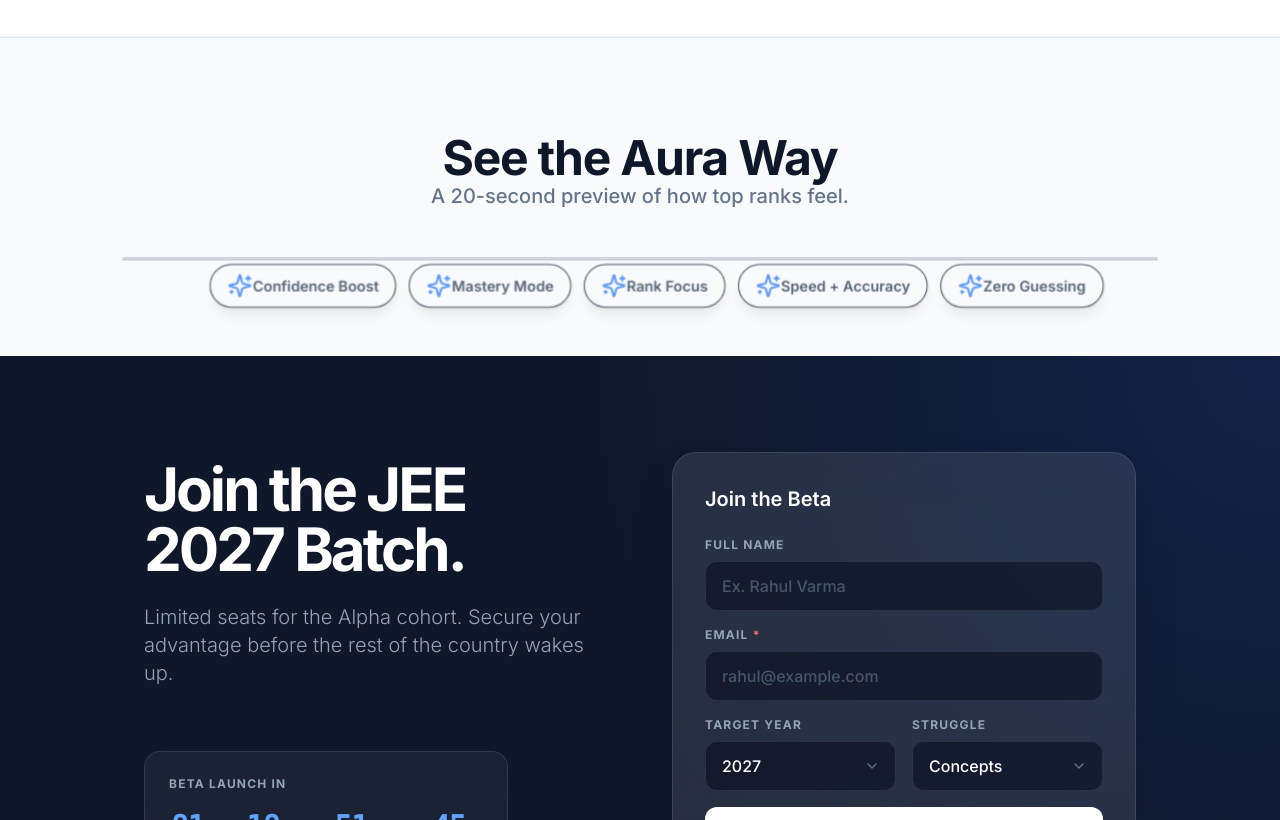
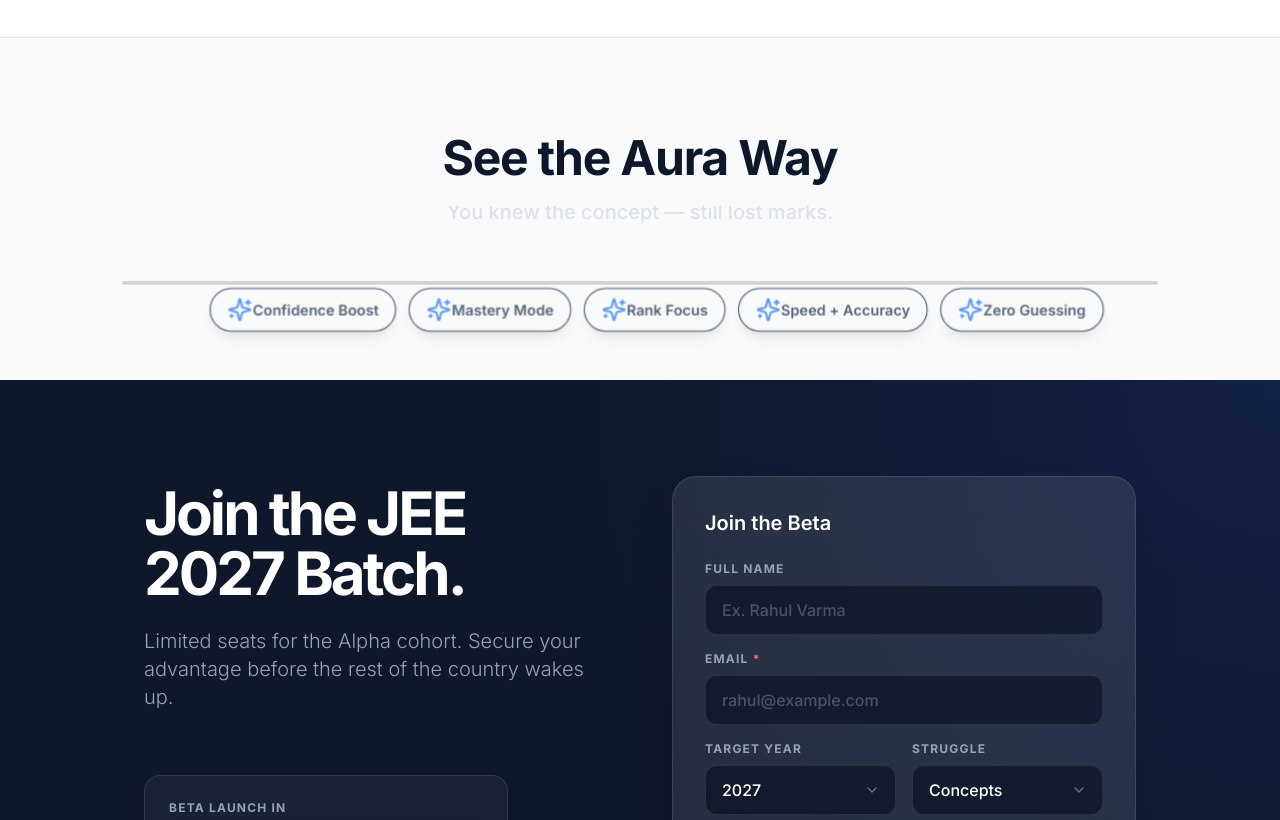
Before and after one commit to prethyushtp89/aura-ai-landing-page, a Next.js app: page / in a window 1280 px wide. Shown: the part 1760-2580 px from the top of the page. Built offline with nearby package versions, Linux system fonts and the light colour scheme; grey boxes are pictures that could not be loaded.

Commit message:
feat: enhance 'See the Aura Way' section with looping text animation

```diff
--- /dev/null
+++ b/components/LoopingText.tsx
@@ -0,0 +1,60 @@
+"use client";
+
+import { motion, AnimatePresence } from "framer-motion";
+import { useState, useEffect } from "react";
+
+const MESSAGES = [
+  "You studied… but the marks didn’t follow.",
+  "You knew the concept — still lost marks.",
+  "Mocks feel busy, not directional.",
+  "You’re working hard — but progress feels random.", // Updated line
+  "Top rankers don’t feel this.", // needs bold
+  "They don’t guess.",
+  "They don’t repeat mistakes.",
+  "They always know what to do next.",
+  "This is where Aura AI begins." // needs bold + Aura AI highlight
+];
+
+export function LoopingText() {
+  const [index, setIndex] = useState(0);
+
+  useEffect(() => {
+    const timer = setInterval(() => {
+      setIndex((prev) => (prev + 1) % MESSAGES.length);
+    }, 3000); // 3 seconds per line
+
+    return () => clearInterval(timer);
+  }, []);
+
+  const currentText = MESSAGES[index];
+  const isLastLine = index === MESSAGES.length - 1;
+  const isBoldLine = index === 4 || index === MESSAGES.length - 1; // "Top rankers..." is index 4
+
+  return (
+    <div className="h-10 flex items-center justify-center overflow-hidden">
+      <AnimatePresence mode="wait">
+        <motion.p
+          key={index}
+          initial={{ opacity: 0, y: 10 }}
+          animate={{ opacity: 1, y: 0 }}
+          exit={{ opacity: 0, y: -10 }}
+          transition={{ duration: 0.5, ease: "easeOut" }}
+          className={`text-lg md:text-xl text-slate-500 whitespace-nowrap ${isBoldLine ? "font-bold text-slate-700" : "font-medium"
+            }`}
+        >
+          {isLastLine ? (
+            <>
+              This is where{" "}
+              <span className="inline-block text-transparent bg-clip-text bg-gradient-to-r from-blue-600 via-purple-600 to-cyan-600 font-bold pb-1">
+                Aura AI
+              </span>{" "}
+              begins.
+            </>
+          ) : (
+            currentText
+          )}
+        </motion.p>
+      </AnimatePresence>
+    </div>
+  );
+}
--- a/components/VideoZoomSection.tsx
+++ b/components/VideoZoomSection.tsx
@@ -3,6 +3,7 @@
 import { motion, useScroll, useTransform, useReducedMotion, useMotionTemplate } from "framer-motion";
 import { useRef } from "react";
 import { Play, Sparkles } from "lucide-react";
+import { LoopingText } from "./LoopingText";
 
 export function VideoZoomSection() {
     const sectionRef = useRef<HTMLDivElement>(null);
@@ -54,12 +55,10 @@ export function VideoZoomSection() {
                     whileInView={{ opacity: 1, y: 0 }}
                     transition={{ duration: 0.6 }}
                 >
-                    <h2 className="text-3xl md:text-5xl font-bold text-slate-900 mb-3 tracking-tight">
+                    <h2 className="text-3xl md:text-5xl font-bold text-slate-900 mb-6 md:mb-8 tracking-tight">
                         See the Aura Way
                     </h2>
-                    <p className="text-lg md:text-xl text-slate-500 font-medium">
-                        A 20-second preview of how top ranks feel.
-                    </p>
+                    <LoopingText />
                 </motion.div>
             </div>
 
```
